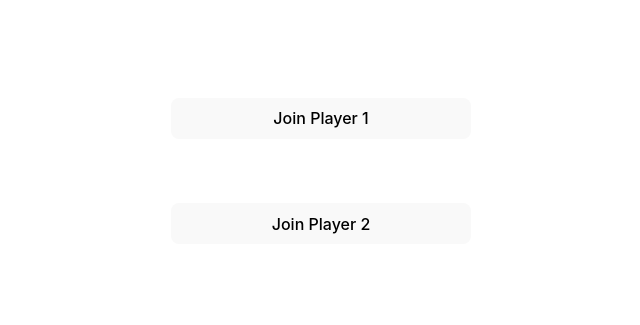
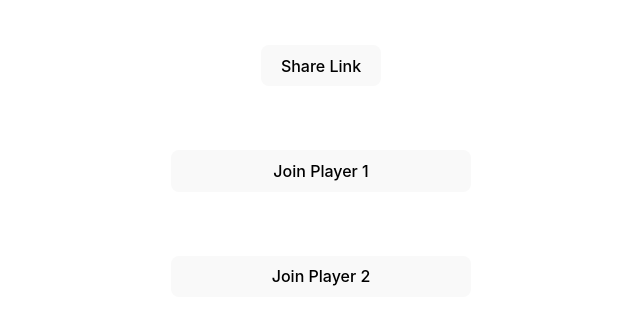
Before and after one commit to MaxRubel/PokeJon, a React (Vite) app: page /newGame in a window 1280 px wide. Shown: the part 229-554 px from the top of the page, without its empty margins (319-959 px from the left). Built offline with nearby package versions, Linux system fonts and the light colour scheme; no server answers; the database is empty.

Commit message:
copy paste game link

```diff
--- a/src/pages/NewGame.jsx
+++ b/src/pages/NewGame.jsx
@@ -68,9 +68,18 @@ export default function NewGame() {
     // }
   };
 
+  const handleShare = () => {
+    navigator.clipboard.writeText(`poo poo poo`).then(() => {
+      window.alert('Game Link Copied!')
+    })
+  }
+
   return (
     <>
       <div className="new-game-container center-container">
+        <button onClick={handleShare}>
+          Share Link
+        </button>
         {gameData.player1 ? (
           <button
             className="width300"
```
